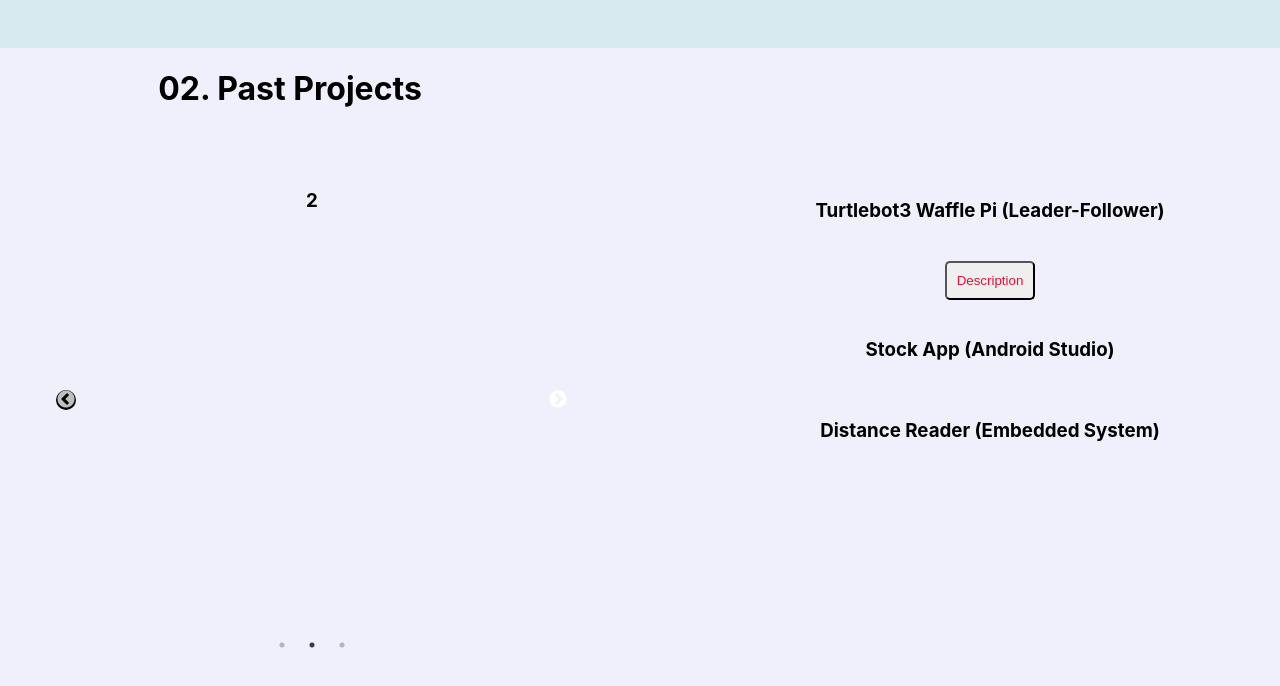
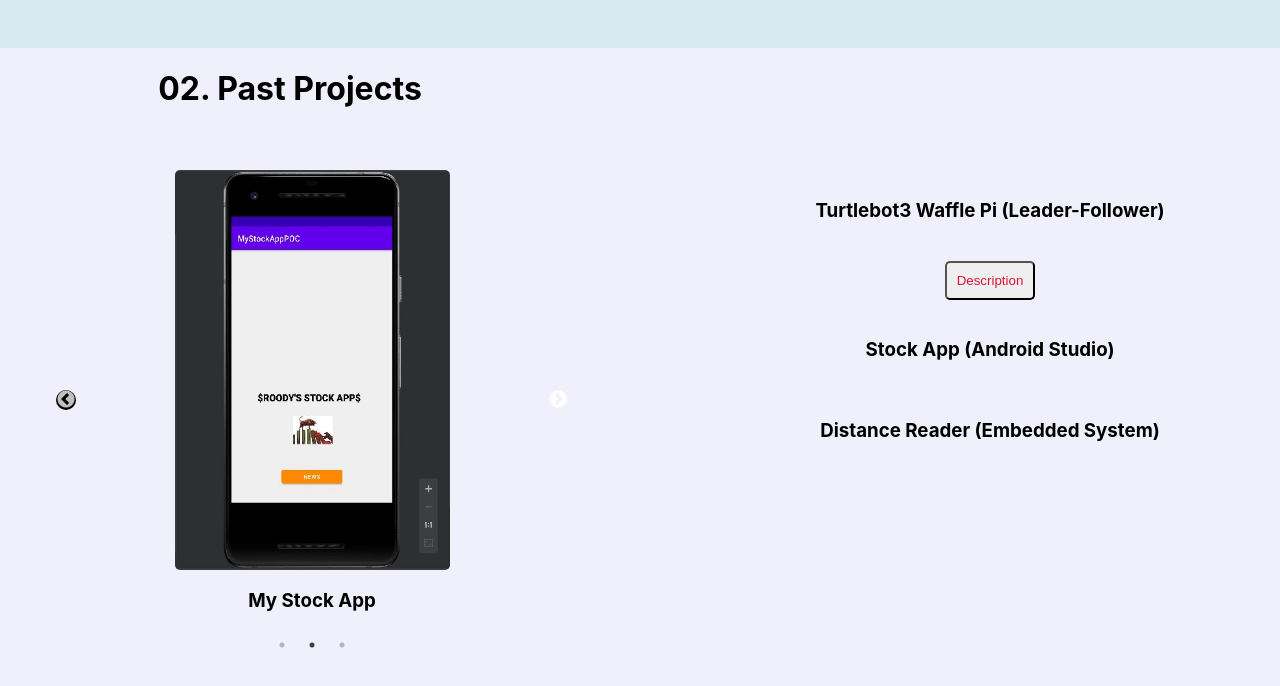
Before and after one commit to rpointjour/digital_business_card, a React (Create React App) app: page / in a window 1280 px wide. Both pictures are taken after a click on the button "Next". Shown: the part 1702-2388 px from the top of the page. Built offline with nearby package versions, Linux system fonts and the light colour scheme.

Commit message:
added final slides to carousel

```diff
--- a/public/index.html
+++ b/public/index.html
@@ -9,7 +9,7 @@
       name="description"
       content="Digital business card created using create-react-app"
     />
-    <link rel="apple-touch-icon" href="%PUBLIC_URL%/logo192.png" />
+    <link rel="apple-touch-icon" href="%PUBLIC_URL%/rjpfav.ico" />
     <!--
       manifest.json provides metadata used when your web app is installed on a
       user's mobile device or desktop. See https://developers.google.com/web/fundamentals/web-app-manifest/
--- a/src/Components/AboutMe.js
+++ b/src/Components/AboutMe.js
@@ -16,9 +16,9 @@
                     (2019) - Object-Oriented programming where I learned the Java Programming language.
                 </p>
                 <p>
-                    Fast-forward to today, I've had the experience to work as an Front-end developer intern<br />
-                    for an iOS and Android based application. My primary focus these days revolves around<br />
-                    developing innovative software applications for cloud deployment (<b className="cloud">Cloud-based apps!</b>).
+                    As of now, I have the experience of working as a Front-end developer intern
+                    for an iOS<br /> and Android based application. My primary focus these days revolves around
+                    developing<br /> innovative software applications for cloud deployment (<b className="cloud">Cloud-based apps!</b>).
                 </p>
                 <p>
                     Also, here are some of the technologies that I have utililized and worked with recently:
--- a/src/Components/Carousel.js
+++ b/src/Components/Carousel.js
@@ -1,12 +1,15 @@
 import React from "react";
 import Slider from "react-slick";
-import turtlebot3 from "./StyleSheets/Images/turtlebot3_waffle_pi.jpg"
+import turtlebot3 from "./StyleSheets/Images/turtlebot3_waffle_pi.jpg";
+import stockHome from "./StyleSheets/Images/stock_home.JPG";
+import dReader from "./StyleSheets/Images/distance_reader.JPG";
 
 export default function Carousel() {
   var settings = {
     dots: true,
     arrows:true,
     infinite: true,
+    fade:true,
     speed: 500,
     slidesToShow: 1,
     slidesToScroll: 1
@@ -35,10 +38,32 @@
         <h3>Turtlebot3 Waffle Pi (Leader-Follower)</h3>
       </div>
       <div>
-        <h3>2</h3>
+      <img src={stockHome} alt="Stock App"
+        style={
+        {
+            width:275,
+            height:400,
+            display:"block",
+            marginLeft:"auto",
+            marginRight:"auto",
+            borderRadius:"5px"
+        }}
+        />
+        <h3>My Stock App</h3>
       </div>
       <div>
-        <h3>3</h3>
+      <img src={dReader} alt="Distance Reader"
+        style={
+        {
+            width:275,
+            height:400,
+            display:"block",
+            marginLeft:"auto",
+            marginRight:"auto",
+            borderRadius:"5px"
+        }}
+        />
+        <h3>Distance Reader (Embedded System)</h3>
       </div>
     </Slider>
     </>
--- a/src/Components/Home.js
+++ b/src/Components/Home.js
@@ -10,6 +10,7 @@
         <div className="Logo-place">
         <img src={Logo} className="App-logo" alt="logo"/>
             <header className= "App-header">
+                <br /><br /><br />
                 <p>Hi, my name is</p>
                 <h1>Roody Pointjour</h1>
                 <h1>I am a developer.</h1>
--- a/src/Components/StyleSheets/Menu.css
+++ b/src/Components/StyleSheets/Menu.css
@@ -7,7 +7,7 @@
 
     position:absolute;
     bottom:480px;
-    font-size:24px;
+    font-size:20px;
   }
 
   .item {
--- a/src/Components/StyleSheets/Scroll.css
+++ b/src/Components/StyleSheets/Scroll.css
@@ -4,11 +4,10 @@
     right: 0;
     padding: 16px;
     background: #080c13;
-
     z-index: 300;
     color: white;
     text-align: right;
-    font-size:24px;
+    font-size:20px;
     transition: transform 200ms ease-out;
   }
 
```
Also changed, not shown: src/Components/StyleSheets/Images/distance_reader.JPG (added), src/Components/StyleSheets/Images/stock_home.JPG (added).
